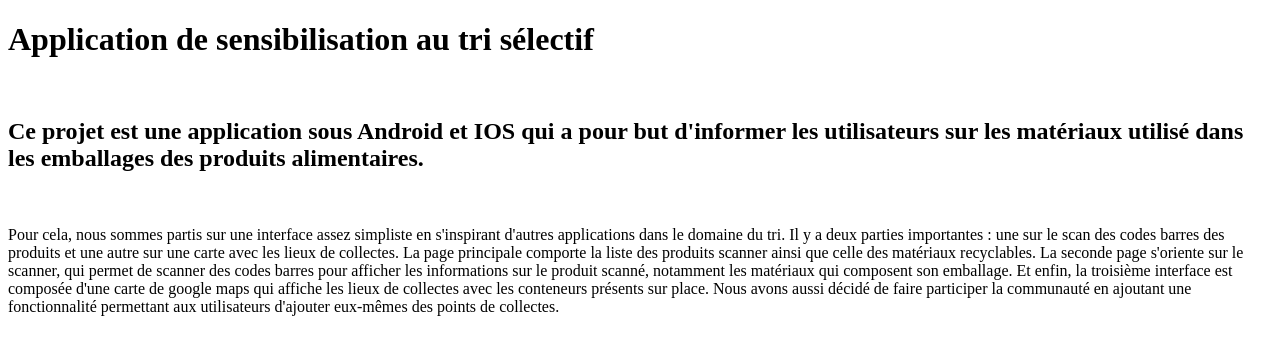
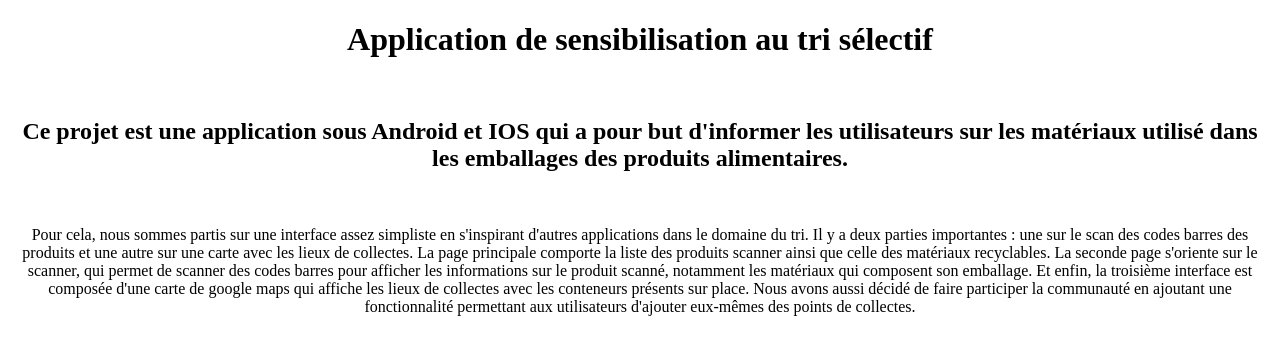
Before and after one commit to AdrienMazel/NYSTIO_site, a plain HTML site: page index.html in a window 1280 px wide. Drawn offline with Linux system fonts and the light colour scheme.

Commit message:
third commit

```diff
--- a/index.html
+++ b/index.html
@@ -7,7 +7,7 @@
     <title>Application pour NYSTIO</title>
 </head>
 <body>
-    <h1>Application de sensibilisation au tri sélectif</h1>
+    <center><h1>Application de sensibilisation au tri sélectif</h1>
         <br>
     <h2>Ce projet est une application sous Android et IOS qui a pour but d'informer les utilisateurs sur les matériaux utilisé dans les emballages des produits alimentaires.</h2>
         <br>
@@ -20,5 +20,6 @@
         Et enfin, la troisième interface est composée d'une carte de google maps qui affiche les lieux de collectes avec les conteneurs présents sur place.
         Nous avons aussi décidé de faire participer la communauté en ajoutant une fonctionnalité permettant aux utilisateurs d'ajouter eux-mêmes des points de collectes.
     </p>
+    </center>
 </body>
 </html>
```
